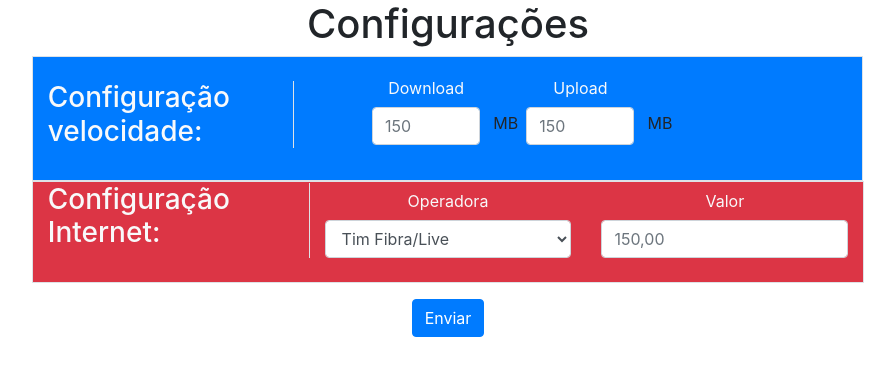
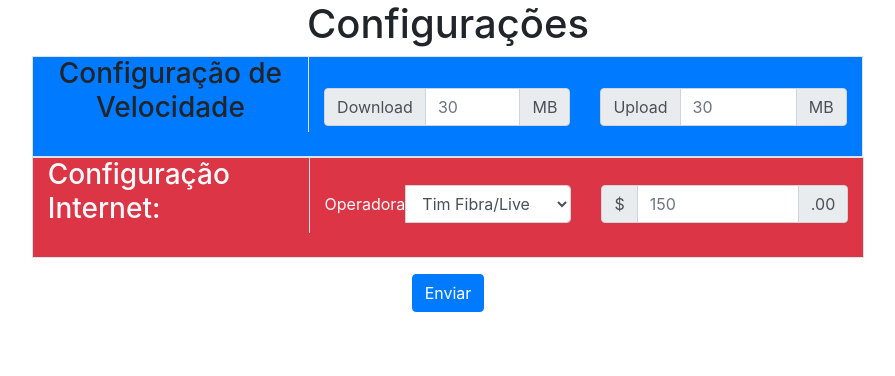
Before and after one commit to rodrigoneal/Projeto2, a Flask app: page /config in a window 1280 px wide. Shown: the part 56-432 px from the top of the page, without its empty margins (192-1087 px from the left). Run offline with Flask 2, Linux system fonts and the light colour scheme; parts of the project's set-up code (start-up, migrations or seed data) failed here and were passed over; some libraries are stand-ins or nearby versions.

```diff
--- a/app/routes.py
+++ b/app/routes.py
@@ -144,7 +144,7 @@ def init_routes(app, db):
             operadora = request.form.get('operadora')
             valor = request.form.get('valor')
             if not valor:
-                flash('Todos os campos são obrigatorios', 'danger')
+                flash('Todos os campos são obrigatorios', 'warning')
                 return redirect(url_for('config'))
             else:
                 valor = valor.replace(',', '.')
@@ -154,6 +154,12 @@ def init_routes(app, db):
                 return redirect(url_for('config'))
 
             config = {'download': int(down), 'upload': int(up), 'operadora': operadora, 'valor': valor}
-            gravar_json(config, 'config')
-            return redirect(url_for('index'))
+
+            try:
+                gravar_json(config, 'config')
+                flash('Registro Salvo com Sucesso', 'success')
+            except:
+                flash('Erro ao gravar o registro.', 'danger')
+                flash('Tente novamente.', 'danger')
+            return redirect(url_for('config'))
         return render_template('config.html')
--- a/app/templates/config.html
+++ b/app/templates/config.html
@@ -19,40 +19,46 @@
 <div class="container text-center align-items-center">
     <h1>Configurações</h1>
     <form action="{{url_for('config')}}" method="post">
-        <div class="container w-75"  >
+        <div class="container align-items-center w-75"  >
             <div class="form-group text-center " style="width:801px">
                 <div class="row  border bg-primary pb-4 align-items-center">
-                    <div class="col-4">
-                        <h3 class="text-justify text-light border-right mt-4">Configuração velocidade: </h3>
+                    <div class="col-4 border-right">
+                        <h3>Configuração de Velocidade</h3>
                     </div>
-                    <div class=" col-2 w-50 ml-5">
-                        <label class="col-form-label  text-light">Download</label>
-                        <input  type="text" name="down" class="form-control" placeholder="150">
+                    <div class=" col-4 input-group mt-4" >
+                        <div class="input-group">
+                          <div class="input-group-prepend">
+                            <span class="input-group-text">Download</span>
                           </div>
-                      <div class="col-1 mt-5 ml-n4 align-self-center botao">
-                        <p>MB</p>
+                          <input type="text" class="form-control" placeholder="30" name="down" aria-label="Amount (to the nearest dollar)">
+                          <div class="input-group-append">
+                            <span class="input-group-text">MB</span>
                           </div>
-                    <div class="row border-right">
-
                         </div>
-                    <div class="col-2">
-                        <label class="col-form-label text-light">Upload</label>
-                        <input type="text" name="up" class="form-control" placeholder="150">
                       </div>
-                    <div class="col-1 mt-5 ml-n4 align-self-center botao">
-                        <p>MB</p>
+                     <div class=" col-4 input-group mt-4" >
+                        <div class="input-group">
+                          <div class="input-group-prepend">
+                            <span class="input-group-text">Upload</span>
+                          </div>
+                          <input type="text" class="form-control" placeholder="30" name="up" aria-label="Amount (to the nearest dollar)">
+                          <div class="input-group-append">
+                            <span class="input-group-text">MB</span>
+                          </div>
+                        </div>
                       </div>
 
                  </div>
             </div>
         </div>
-            <div class="container w-75 mt-n3" >
+            <div class="container text-center w-75 mt-n3" >
                 <div class="form-group d-flex text-center" >
-                    <div class="row border bg-danger pb-4 align-items-center " style="width:890px">
+                    <div class="row border bg-danger pb-4 align-items-center " style="width:880px">
                         <div class="col-4 d-flex align-items-center border-right mr-n5 pl-n2" >
                             <h3 class="text-justify text-light">Configuração <br> Internet: </h3>
                         </div>
                         <div class="col-4 ml-5">
+                            <div class="input-group mt-3">
                                 <label class="col-form-label  text-light">Operadora</label>
                                 <select class="form-control"name="operadora" id="exampleFormControlSelect1">
                                   <option>Tim Fibra/Live</option>
@@ -63,9 +69,17 @@
                                   <option>Outras</option>
                                 </select>
                             </div>
+                        </div>
                         <div class="col-4">
-                            <label class="col-form-label text-light">Valor</label>
-                            <input type="text" name="valor" class="form-control" placeholder="150,00">
+                            <div class="input-group mt-3">
+                              <div class="input-group-prepend">
+                                <span class="input-group-text">$</span>
+                              </div>
+                              <input type="text" class="form-control" placeholder="150"  name="valor" aria-label="Amount (to the nearest dollar)">
+                              <div class="input-group-append">
+                                <span class="input-group-text">.00</span>
+                              </div>
+                            </div>
                         </div>
                     </div>
                 </div>
--- a/app/templates/index.html
+++ b/app/templates/index.html
@@ -18,7 +18,9 @@
 
     </div>
     {{tabela_componente(quedas)}}
-    {{page_view(quedas, 'index')}}
+    <div class="container text-center">
+        {{page_view(quedas, 'index')}}
+    </div>
 </div>
 
 
--- a/main.py
+++ b/main.py
@@ -20,7 +20,6 @@ while True:
     if not status['status']:
         sleep(10)
         status = requisicao.status()
-        print(status['status'])
     if not status['status']:
         registro['queda'] = status['data']
         with app.app_context():
@@ -44,5 +43,4 @@ while True:
                 save.periodo = registro['periodo']
                 db.session.add(save)
                 db.session.commit()
-                print('peguei um pokemon')
             break
```
Also changed, not shown: app/templates/components/date_picker.html (+13 -5 lines). Lines whose indentation alone changed are shown as unchanged.
